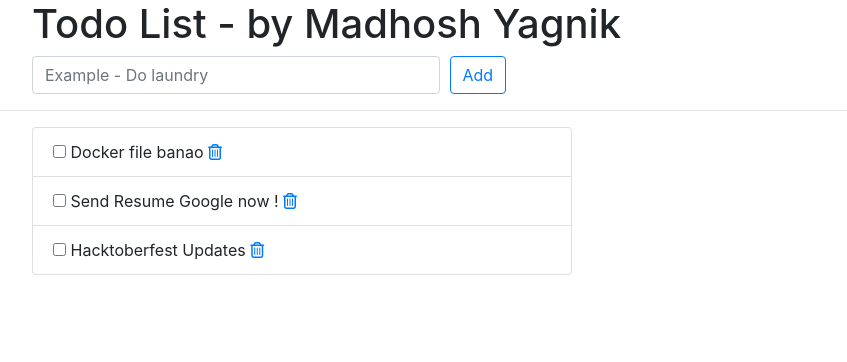
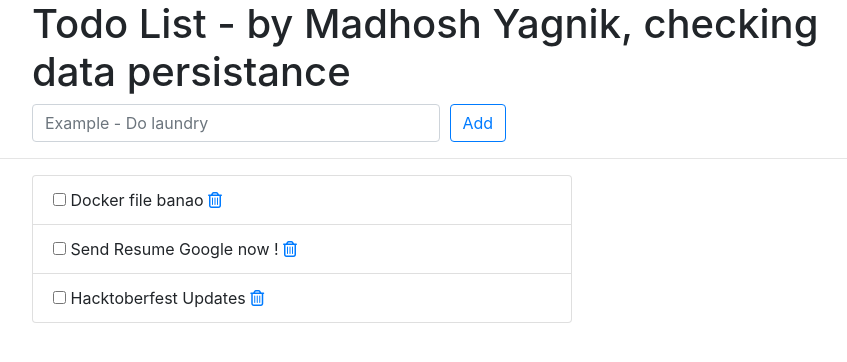
Before and after one commit to madhoshyagnik/todo-list-dockerized, a Django app: page /todos/ in a window 1280 px wide. Shown: the top 362 px of the page, without its empty margins (243-1090 px from the left). Run offline with Django 3.2, Linux system fonts and the light colour scheme; data comes from the database, SQL or seed files in the repository; some libraries are stand-ins or nearby versions.

Commit message:
modified python code

```diff
--- a/todos/templates/todos/index.html
+++ b/todos/templates/todos/index.html
@@ -12,7 +12,7 @@
     <div class="offset-md-2 col-lg-9">
       <div class="page-header">
         <h1>
-          Todo List - by Madhosh Yagnik
+          Todo List - by Madhosh Yagnik, checking data persistance
         </h1>
       </div>
     </div>
```
